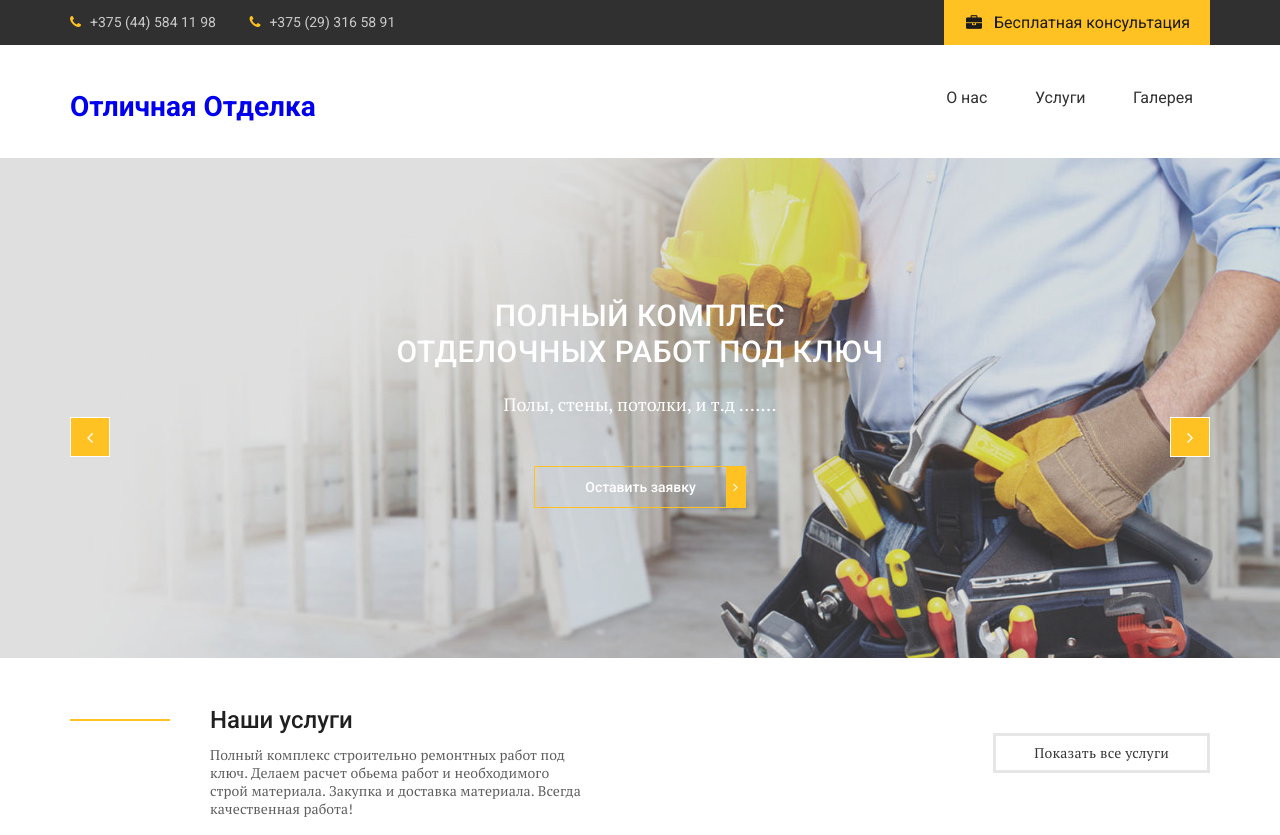
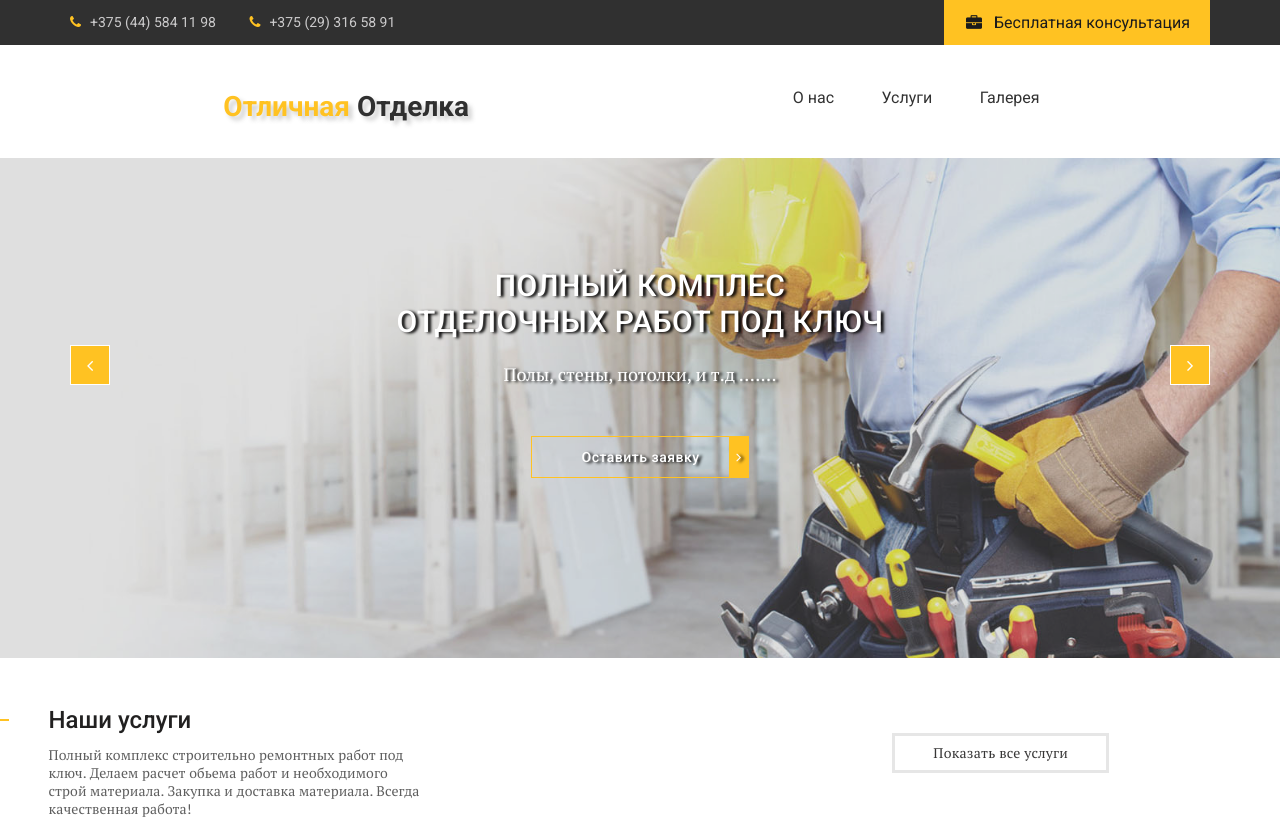
Before and after one commit to MaxTrusov/stroy-master, a plain HTML site: page index.html in a window 1280 px wide. Shown: the top 835 px of the page. Drawn offline with nearby package versions, Linux system fonts and the light colour scheme; files whose address does not match are found by name.

Commit message:
Update style.css

```diff
--- a/css/style.css
+++ b/css/style.css
@@ -1,4 +1,6 @@
 *{
+    margin: 0 auto;
+    padding: 0;
     box-sizing: border-box;
 }
 a{
@@ -17,12 +19,13 @@ li{
     padding: 0 15px;
 }
 
-body{
+html, body{
     font-family: 'PT Serif', serif;
     font-weight: 400;
     font-size: 14px;
     line-height: 18px;
     color: #5e5e5e;
+    overflow-x:hidden;
 }
 /* ------------------------------ */
 /* ---------------------------------- */
@@ -68,6 +71,16 @@ header{
         content: "";
         clear: both;
         display: block;
+    }
+    .header-logo a{
+        color: #303030;
+        text-shadow: 4px 4px 4px rgba(100,100,100,0.3)
+    }
+    /* .header-logo h1{
+
+    } */
+    .header-logo span{
+        color: #ffc222;
     }
     .header_phone,
     .header_email{
@@ -175,6 +188,7 @@ header{
         height: 100%;
         background-color: rgba(150,150,150,0.3);
     }
+
     .slider_item-content{
         max-width: 665px;
         text-align: center;
@@ -184,6 +198,7 @@ header{
         border: none;
         color: #fff;
     }
+
     .slider_title{
         text-transform: uppercase;
         font-size: 30px;
@@ -191,20 +206,26 @@ header{
         font-weight: 500;
         letter-spacing: 0.5px;
         margin-bottom: 22px;
+        text-shadow: black 3px 1px 3px;
         font-family: 'Roboto', sans-serif;
     }
     .slider_text{
         font-size: 18px;
         line-height: 24px;
         margin-bottom: 50px;
+        text-shadow: black 3px 1px 3px;
     }
     .slider_btn{
         outline: none;
+    }
+    .slider .default-btn{
+        text-shadow: black 3px 1px 3px;
     }
     .default-btn{
         position: relative;
         display: inline-block;
         color: #fff;
+        letter-spacing: 0.5px;
         font-size: 14px;
         line-height: 24px;
         font-weight: 500;
@@ -228,7 +249,7 @@ header{
     }
     .slick-btn{
        position: absolute;
-       top: 70%;
+       top: 55%;
        z-index: 3;
        width: 40px;
        height: 40px;
@@ -266,7 +287,7 @@ header{
     }
     /* -------------------------------- */
     /* -------------------------------------------- */
-    /* !!! css services  */
+    /*  css services  */
 
     .services{
         padding: 50px 0px 30px;
@@ -283,6 +304,7 @@ header{
         max-width: 520px;
         padding-left: 140px;
         position: relative;
+        right: 23%;
     }
     .services_title-box:before,
     .form_title-box:before,
@@ -372,7 +394,7 @@ header{
     }
 
 /* ------------------------------------------------ */
-/* !!--css about */
+/* --css about */
     .about{
         background-image: url(../img/about-bg-fon.jpg);
         background-size: cover;
@@ -418,6 +440,8 @@ header{
 .form_box{
 max-width: 600px;
 padding-top: 30px;
+position: relative;
+right: 23%;
 }
 .form_box-inner{
     display: flex;
@@ -547,7 +571,11 @@ padding-top: 30px;
     margin-left: 30px;
 }
 .footer_contact{
-    width: 50%;
+    width: 100%;
+}
+.footer_btn{
+    position: relative;
+    left: 30%;
 }
 .footer_contact a{
     color: #fff;
```
